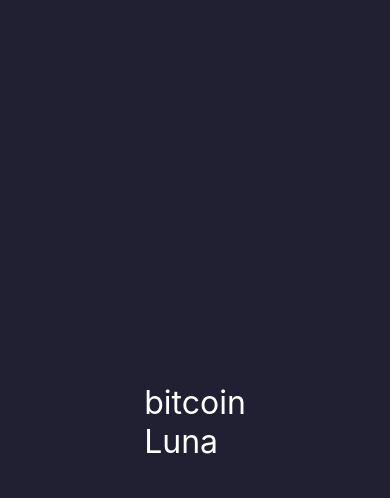
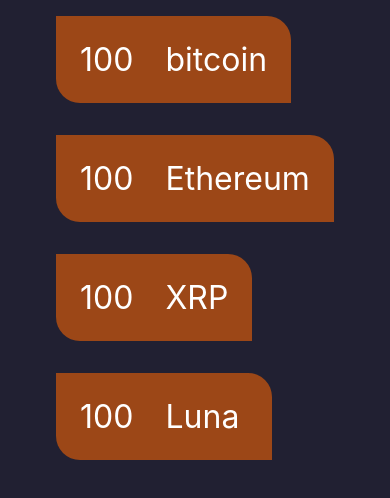
Before and after one commit to ConorMcNamee/Investment-Tracker, a React Native app: screen / in a window 390 px wide. Shown: the top 498 px of the page. Built offline with nearby package versions, Linux system fonts and the light colour scheme.

Commit message:
fixed styling on dashboard list

```diff
--- a/components/dashboard/Dashboard.tsx
+++ b/components/dashboard/Dashboard.tsx
@@ -1,6 +1,6 @@
 import React from "react";
 import { useState } from "react";
-import { View, Text } from "react-native";
+import { View, Text, SectionList, ScrollView } from "react-native";
 
 import styles from "../../styles/mainStyles";
 
@@ -8,7 +8,8 @@
     id: number,
     investmentTitle: string,
     amount: number,
-    monthlyAmount: number
+    weekly: boolean, // If not weekely then payments are added monthly
+    recurringAmount: number
 }
 
 
@@ -16,8 +17,10 @@
 
     const [investments, addInvestments] = useState<Investment[]>(
         [
-            {id: 0, investmentTitle: 'bitcoin', amount: 100, monthlyAmount: 100},
-            {id: 1, investmentTitle: 'Luna ', amount: 100, monthlyAmount: 100}
+            {id: 0, investmentTitle: 'bitcoin', amount: 100, weekly: false, recurringAmount: 50},
+            {id: 1, investmentTitle: 'Ethereum', amount: 100, weekly: false, recurringAmount: 50},
+            {id: 2, investmentTitle: 'XRP', amount: 100, weekly: false, recurringAmount: 50},
+            {id: 3, investmentTitle: 'Luna ', amount: 100, weekly: false, recurringAmount: 50},
         ]
     );
 
@@ -28,7 +31,13 @@
             {
                 investments.map((investment) => {
                     return (
-                        <Text style={styles.text} key={investment.id}>{investment.investmentTitle}</Text>
+                        <View key={investment.id} style={styles.listItem}>
+
+                                <View style={styles.listContainer}>
+                                    <Text style={styles.listItemText}>{investment.amount}</Text>
+                                    <Text style={styles.listItemText}>{investment.investmentTitle}</Text>
+                                </View>
+                        </View>
                     )
                 })
             }
--- a/styles/mainStyles.ts
+++ b/styles/mainStyles.ts
@@ -6,12 +6,35 @@
       flex: 1,
       backgroundColor: '#212032',
       alignItems: 'center',
-      justifyContent: 'center',
+    },
+
+    listItem: {
+      flexDirection: "row",
+      padding:16,
+    },
+
+    listContainer: {
+      flexDirection: "row",
+      backgroundColor: "#9C4717",
+      padding: 8,
+      overflow: "hidden",
+      justifyContent: "center",
+
+      borderTopRightRadius: 24,
+      borderBottomLeftRadius: 24,
+    },
+
+    listItemText: {
+      color: '#fff',
+      padding: 16,
+      fontSize: 32,
+      justifyContent: "space-between",
+      textAlign: "center",
     },
 
     text: {
       color: '#fff',
-      fontSize: 32
+      fontSize: 32,
     },
   });
 
```
